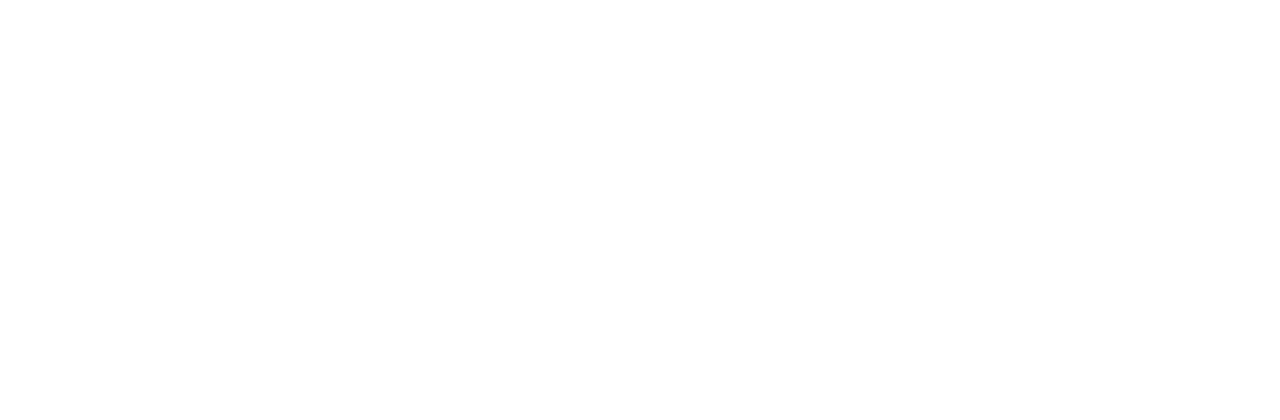
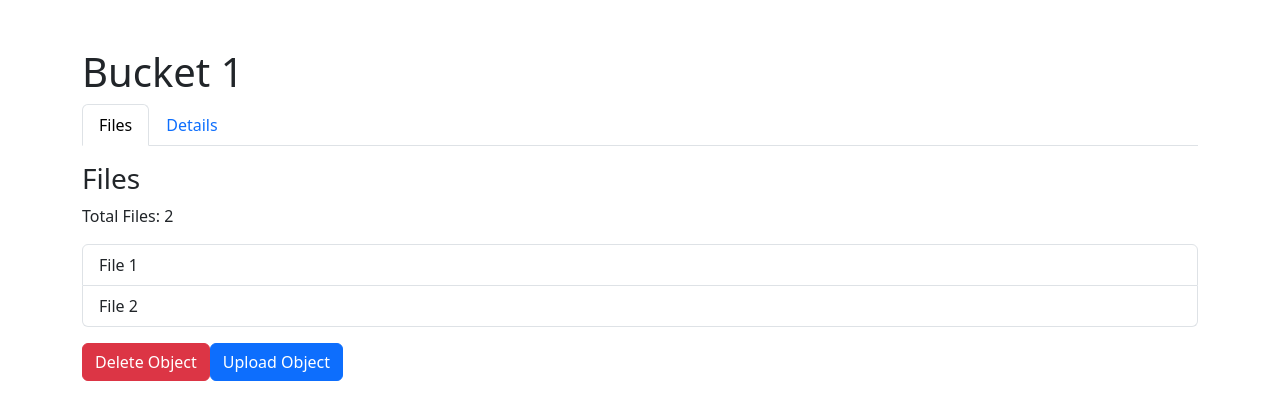
Before and after one commit to MatijaKocevar/secure-cloud-storage, an Angular app: page /bucket/1 in a window 1280 px wide. Before the commit this address led to /. Shown: the top 420 px of the page. Built offline with nearby package versions, Linux system fonts and the light colour scheme.

Commit message:
Create initial bucket details component

```diff
--- a/src/app/app.routes.ts
+++ b/src/app/app.routes.ts
@@ -1,8 +1,10 @@
 import { Routes } from '@angular/router';
 import { BucketListComponent } from './features/bucket-list/bucket-list.component';
 import { CreateBucketComponent } from './features/create-bucket/create-bucket.component';
+import { BucketDetailComponent } from './features/bucket-detail/bucket-detail.component';
 
 export const routes: Routes = [
     { path: '', component: BucketListComponent },
     { path: 'create', component: CreateBucketComponent },
+    { path: 'bucket/:id', component: BucketDetailComponent },
 ];
--- /dev/null
+++ b/src/app/features/bucket-detail/bucket-detail.component.html
@@ -0,0 +1,50 @@
+<div class="container mt-5" *ngIf="bucket">
+    <h1>{{ bucket.name }}</h1>
+    <ul class="nav nav-tabs">
+        <li class="nav-item">
+            <a
+                class="nav-link"
+                [class.active]="selectedTab === 'files'"
+                (click)="selectTab('files')"
+                (keydown.enter)="selectTab('files')"
+                (keydown.space)="selectTab('files')"
+                tabindex="0"
+                role="button"
+                [attr.aria-selected]="selectedTab === 'files'"
+                aria-controls="files-tab"
+            >
+                Files
+            </a>
+        </li>
+        <li class="nav-item">
+            <a
+                class="nav-link"
+                [class.active]="selectedTab === 'details'"
+                (click)="selectTab('details')"
+                (keydown.enter)="selectTab('details')"
+                (keydown.space)="selectTab('details')"
+                tabindex="0"
+                role="button"
+                [attr.aria-selected]="selectedTab === 'details'"
+                aria-controls="details-tab"
+            >
+                Details
+            </a>
+        </li>
+    </ul>
+    <div class="tab-content mt-3">
+        <div *ngIf="selectedTab === 'files'" id="files-tab">
+            <h3>Files</h3>
+            <p>Total Files: {{ getTotalFiles() }}</p>
+            <ul class="list-group mb-3">
+                <li class="list-group-item" *ngFor="let file of files">{{ file.name }}</li>
+            </ul>
+            <button class="btn btn-danger">Delete Object</button>
+            <button class="btn btn-primary">Upload Object</button>
+        </div>
+        <div *ngIf="selectedTab === 'details'" id="details-tab">
+            <h3>Details</h3>
+            <!-- TODO: Add details content here -->
+        </div>
+    </div>
+</div>
--- /dev/null
+++ b/src/app/features/bucket-detail/bucket-detail.component.ts
@@ -0,0 +1,51 @@
+import { Component, OnInit } from '@angular/core';
+import { ActivatedRoute } from '@angular/router';
+import { CommonModule } from '@angular/common';
+import { FormsModule } from '@angular/forms';
+import { BucketService } from '../../core/services/bucket.service';
+import { Bucket } from '../../core/models/bucket.model';
+
+interface File {
+    id: number;
+    name: string;
+}
+
+@Component({
+    selector: 'app-bucket-detail',
+    standalone: true,
+    imports: [CommonModule, FormsModule],
+    templateUrl: './bucket-detail.component.html',
+    styleUrls: ['./bucket-detail.component.scss'],
+})
+export class BucketDetailComponent implements OnInit {
+    bucket: Bucket | undefined;
+    files: File[] = [];
+    selectedTab: 'files' | 'details' = 'files';
+
+    constructor(
+        private route: ActivatedRoute,
+        private bucketService: BucketService,
+    ) {}
+
+    ngOnInit(): void {
+        const id = Number(this.route.snapshot.paramMap.get('id'));
+        this.bucketService.getBuckets().subscribe((buckets) => {
+            this.bucket = buckets.find((b) => b.id === id);
+            if (this.bucket) {
+                // Mock files data
+                this.files = [
+                    { id: 1, name: 'File 1' },
+                    { id: 2, name: 'File 2' },
+                ];
+            }
+        });
+    }
+
+    selectTab(tab: 'files' | 'details'): void {
+        this.selectedTab = tab;
+    }
+
+    getTotalFiles(): number {
+        return this.files.length;
+    }
+}
--- a/src/app/features/bucket-list/bucket-list.component.html
+++ b/src/app/features/bucket-list/bucket-list.component.html
@@ -7,6 +7,17 @@
         <app-create-bucket (bucketCreated)="onBucketCreated($event)"></app-create-bucket>
     </div>
     <ul class="list-group">
-        <li class="list-group-item" *ngFor="let bucket of buckets">{{ bucket.name }} - {{ bucket.location }}</li>
+        <li
+            class="list-group-item"
+            *ngFor="let bucket of buckets"
+            (click)="goToBucketDetail(bucket.id)"
+            (keydown.enter)="goToBucketDetail(bucket.id)"
+            (keydown.space)="goToBucketDetail(bucket.id)"
+            tabindex="0"
+            role="button"
+            [attr.aria-label]="'Bucket ' + bucket.name + ' at ' + bucket.location"
+        >
+            {{ bucket.name }} - {{ bucket.location }}
+        </li>
     </ul>
 </div>
--- a/src/app/features/bucket-list/bucket-list.component.ts
+++ b/src/app/features/bucket-list/bucket-list.component.ts
@@ -1,6 +1,7 @@
 import { Component, OnInit } from '@angular/core';
 import { CommonModule } from '@angular/common';
 import { FormsModule } from '@angular/forms';
+import { Router } from '@angular/router';
 import { BucketService } from '../../core/services/bucket.service';
 import { Bucket } from '../../core/models/bucket.model';
 import { CreateBucketComponent } from '../create-bucket/create-bucket.component';
@@ -16,7 +17,10 @@
     buckets: Bucket[] = [];
     showCreateForm = false;
 
-    constructor(private bucketService: BucketService) {}
+    constructor(
+        private bucketService: BucketService,
+        private router: Router,
+    ) {}
 
     ngOnInit(): void {
         console.log('BucketListComponent initialized');
@@ -29,4 +33,8 @@
         this.buckets.push(newBucket);
         this.showCreateForm = false;
     }
+
+    goToBucketDetail(id: number): void {
+        this.router.navigate(['/bucket', id]);
+    }
 }
```
Also changed, not shown: src/app/features/bucket-detail/bucket-detail.component.scss (added), 1 other file (tests, documents, lock files or other folders).
